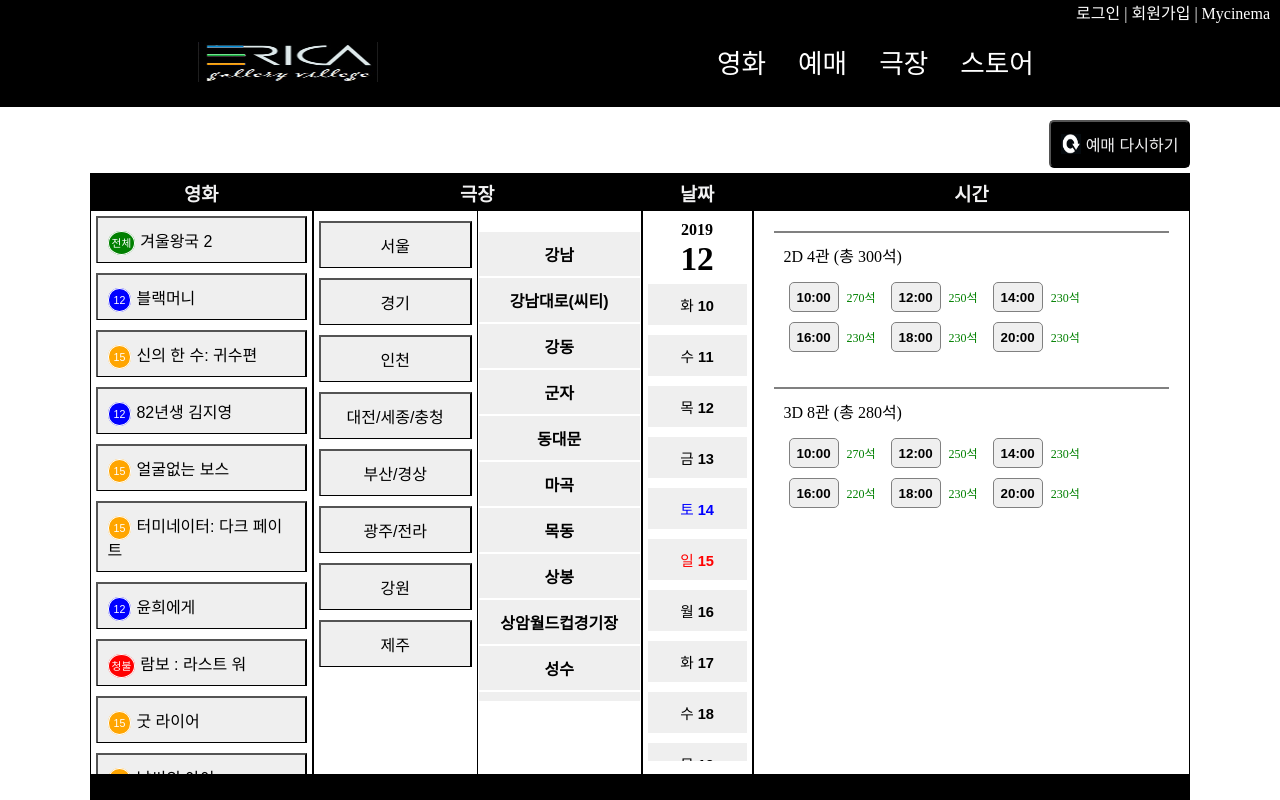
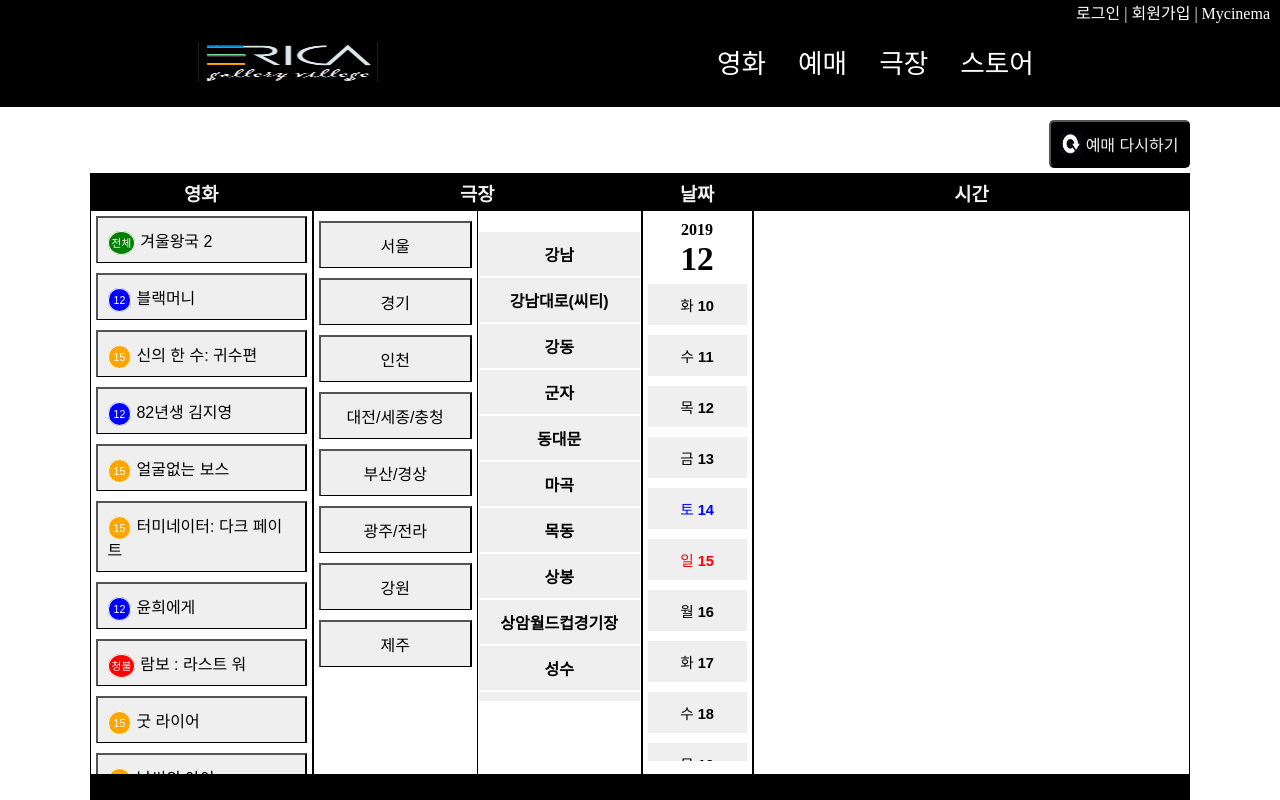
Before and after one commit to siroch/DataBase_cinema, a Next.js app: page /reservation in a window 1280 px wide. Shown: the top 800 px of the page. Built offline with nearby package versions, Linux system fonts and the light colour scheme.

Commit message:
Integration Time_Table with Front

```diff
--- a/package.json
+++ b/package.json
@@ -12,6 +12,7 @@
   "license": "ISC",
   "dependencies": {
     "alert-node": "^2.0.3",
+    "async": "^3.1.0",
     "axios": "^0.19.0",
     "body-parser": "^1.19.0",
     "express": "^4.17.1",
--- a/pages/api/data_api/data.controller.js
+++ b/pages/api/data_api/data.controller.js
@@ -44,19 +44,21 @@ exports.timetable = (req, res) => {
   return new Promise((resolve,reject)=>{
     const {theater_id,movie_id,date_str}=req.query;
     const dates=date_str.split(',');
-    console.log(typeof(theater_id),typeof(movie_id),typeof(dates));
     const data=[];
-    const sql=`select screen_num,show_time from time_table where theater_id='${theater_id}' and movie_id='${movie_id}' and DATE(show_date)='${dates[0]}-${dates[1]}-${dates[2]}' and show_date>=NOW()`
+    const sql=`select screen_num,show_time,show_date from time_table where theater_id='${theater_id}' and movie_id='${movie_id}' and DATE(show_date)='${dates[0]}-${dates[1]}-${dates[2]}' and show_date>=NOW()`
     connection.query(sql, (err, results, fields)=>{
       if(err)reject(new Error("에러가 발생했습니다."));
-      console.log(results);
-      results.map((row)=>data.push({"screen_num":row.screen_num,"show_time":row.show_time}));
+      results.map((row)=>data.push({
+        "screen_num":row.screen_num,
+        "show_time":row.show_time,
+        "show_date":[row.show_date.getHours()<9?"0"+(row.show_date.getHours()+1):row.show_date.getHours()+1,
+        row.show_date.getMinutes()<10?"0"+row.show_date.getMinutes():row.show_date.getMinutes()]
+      }));
       resolve(data);
     })
   }).then((data)=>{
-    console.log(data)
-    res.json(data);
+    res.json(data)
   }).catch((err)=>{
-    console.log(err.message);
+    console.log(err.message)
   });
 };
--- a/pages/reservation.js
+++ b/pages/reservation.js
@@ -1,7 +1,7 @@
 import Header from './Header'
 import Footer from './footer'
 import Reservation_CSS from '../components/reservation_css'
-import {useState, useEffect} from 'react'
+import {useState, useEffect,Fragment} from 'react'
 import Link from 'next/link'
 import data from '../data/movie_info'
 
@@ -15,6 +15,7 @@ const Reservation = () => {
   const [theater, setTheater] = useState(0)
   const [dates, setDates] = useState(0)
   const [seat, setSeat] = useState(0)
+  const [table,setTable] = useState([])
   const [showtime,settime] = useState(0)
 
   function reloadHandler(){
@@ -38,7 +39,18 @@ const Reservation = () => {
           inner_bnt[0].disabled=false
         }
         else{
-          //Axios.get("http://localhost:3000/data/table")
+          const response = Axios.get("http://localhost:3000/api/data/timetable",{
+            params:{
+              theater_id:theater[0],
+              movie_id:movie[4],
+              date_str:dates[0]+","+dates[1]+","+dates[2]
+            }
+          }).then((res)=>{
+            setTable(res.data);
+            console.log(table);
+          }).catch((err)=>{
+            console.log(err.message);
+          });
         }
       }
       else{
@@ -88,7 +100,7 @@ const Reservation = () => {
         days[t].classList.add('sat')
       }
     }
-  })
+  },[movie,theater,dates,showtime])
 
   const Su = (
     <div className="smallcity">
@@ -224,52 +236,16 @@ const Reservation = () => {
           </div>
           <div className="timetable">
             <h3>시간</h3>
-            <div className="table">
-              2D 4관 (총 300석)
-              <div className="times">
-                <div className="time">
-                  <button>10:00</button> 270석
+            {table.map((t)=>(
+              <div className="table">
+                <div classname="times">
+                  {t.screen_num}관(2D)
                 </div>
                 <div className="time">
-                  <button>12:00</button> 250석
-                </div>
-                <div className="time">
-                  <button>14:00</button> 230석
-                </div>
-                <div className="time">
-                  <button>16:00</button> 230석
-                </div>
-                <div className="time">
-                  <button>18:00</button> 230석
-                </div>
-                <div className="time">
-                  <button>20:00</button> 230석
+                  <button>{t.show_date[0]}:{t.show_date[1]}</button>
                 </div>
               </div>
-            </div>
-            <div className="table">
-              3D 8관 (총 280석)
-              <div className="times">
-                <div className="time">
-                  <button>10:00</button> 270석
-                </div>
-                <div className="time">
-                  <button>12:00</button> 250석
-                </div>
-                <div className="time">
-                  <button>14:00</button> 230석
-                </div>
-                <div className="time">
-                  <button>16:00</button> 220석
-                </div>
-                <div className="time">
-                  <button>18:00</button> 230석
-                </div>
-                <div className="time">
-                  <button>20:00</button> 230석
-                </div>
-              </div>
-            </div>
+            ))}
           </div>
         </div>
         <div className="summary">
```
Also changed, not shown: 1 other file (tests, documents, lock files or other folders).
